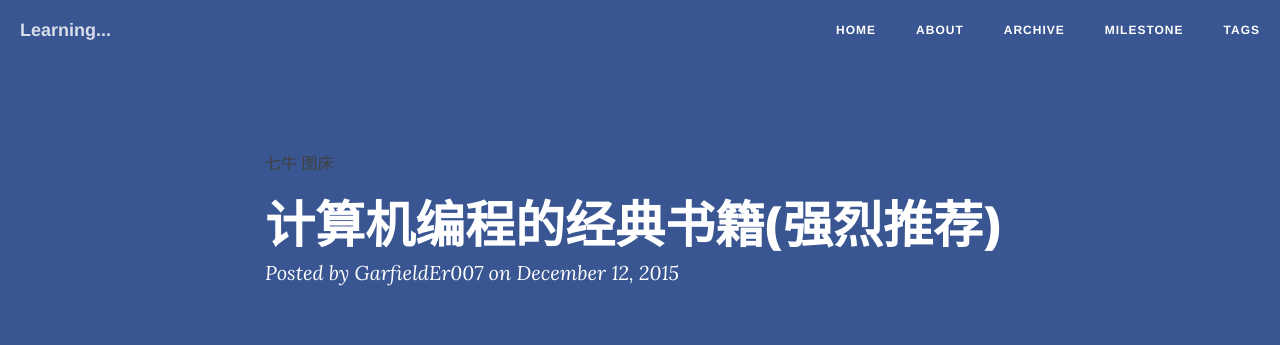
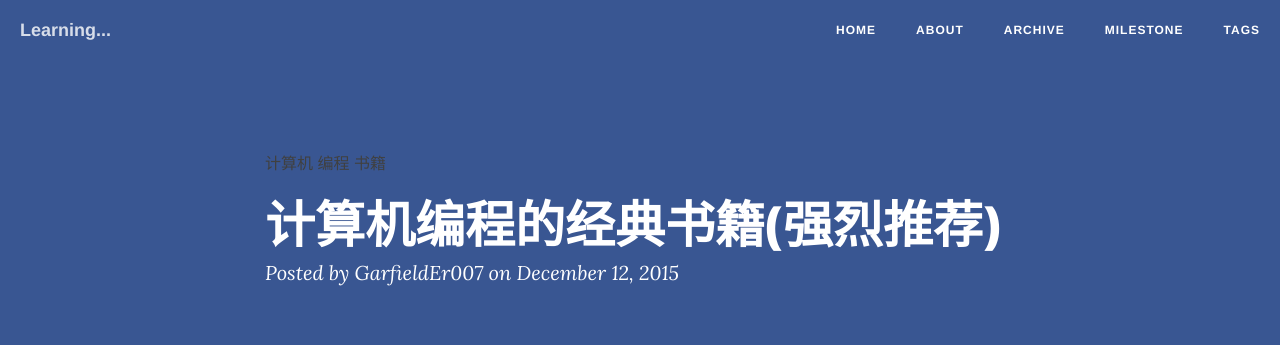
Before and after one commit to GarfieldEr007/garfielder007.github.io, a Jekyll site: the page built from _posts/2015-12-12-programming-books.md, in a window 1280 px wide and 900 px high. Shown: the top 345 px of the window. Built offline with Jekyll 4.4.1, drawn with Linux system fonts in a browser that asks for light colours; nearby versions of some CDN libraries; comment, search, counter and statistics services are not loaded.

Commit message:
change 2015-12-12-programming-books.md desc

```diff
--- a/_posts/2015-12-12-programming-books.md
+++ b/_posts/2015-12-12-programming-books.md
@@ -3,8 +3,8 @@
 title: 计算机编程的经典书籍(强烈推荐)
 date: 2015-12-12
 categories: blog
-tags: [七牛,图床]
-description: 继续折腾，七牛云。
+tags: [计算机,编程,书籍]
+description: 编程的相关书籍。
 
 ---
 
```
